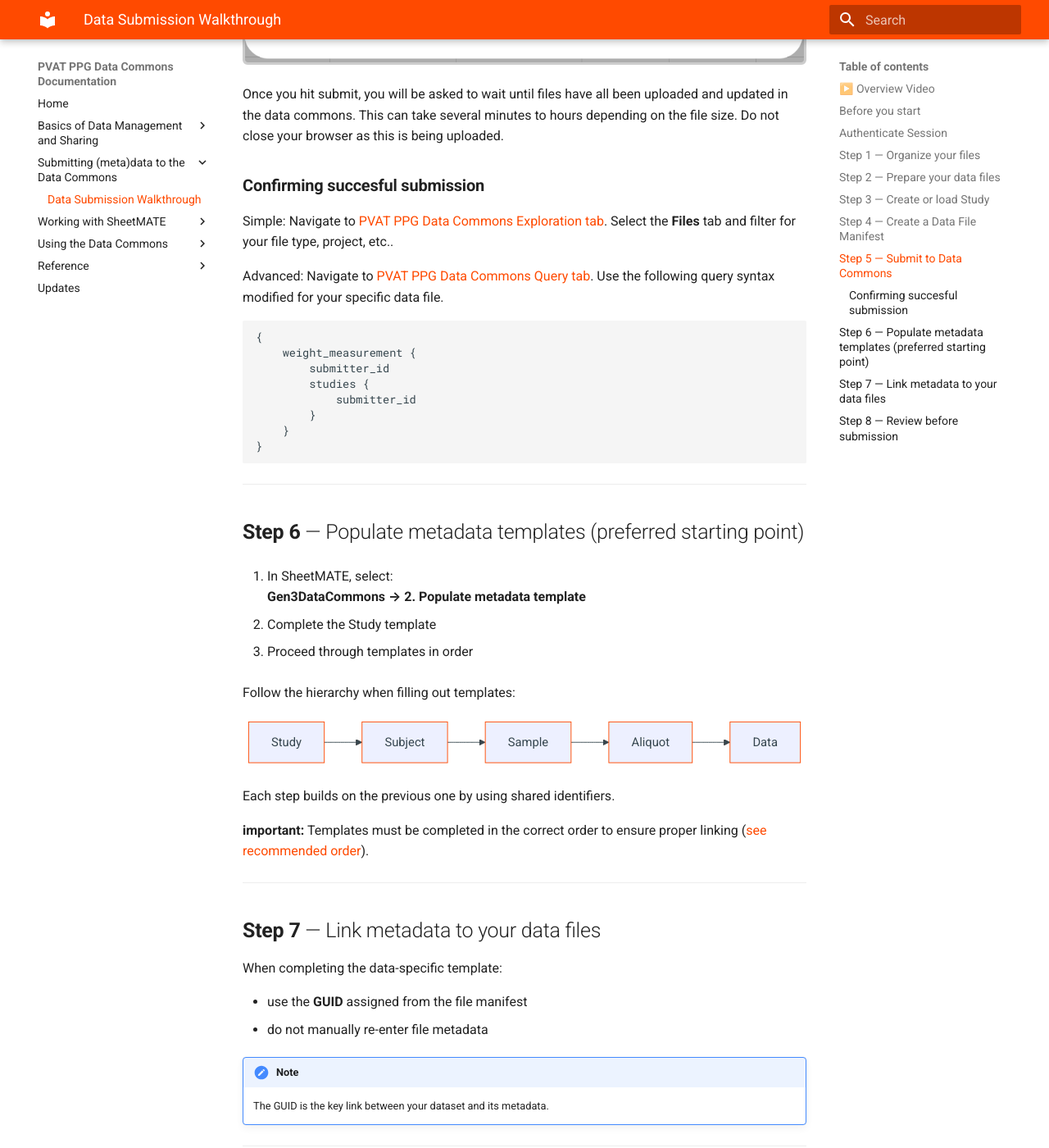
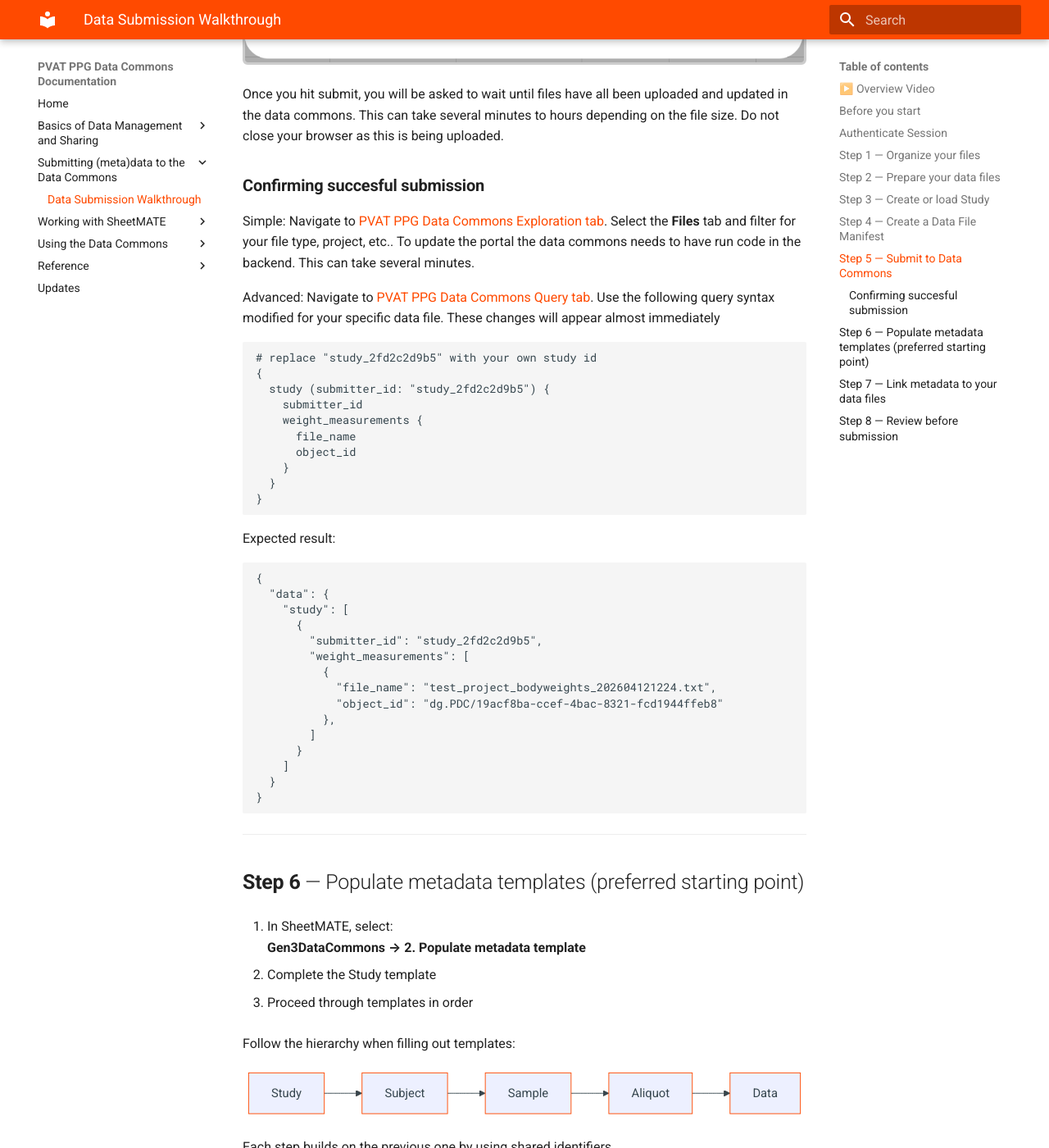
Before and after one commit to nault-research/pvatppg-commons-docs, an MkDocs documentation site: the page built from docs/getting-started/walkthrough.md, in a window 1280 px wide and 1400 px high, scrolled down 6034 px. Shown: the whole window at 82% size. Built offline with MkDocs 1.6.1 and Material for MkDocs 9.7.7, drawn with Linux system fonts in a browser that asks for light colours.

Commit message:
updated the walkthrough

````diff
--- a/docs/getting-started/walkthrough.md
+++ b/docs/getting-started/walkthrough.md
@@ -167,20 +167,42 @@ Once you hit submit, you will be asked to wait until files have all been uploade
 
 ### <b>Confirming succesful submission</b>
 
-Simple: Navigate to [PVAT PPG Data Commons Exploration tab](https://dev.pvatppgmsu.com/explorer). Select the <b>Files</b> tab and filter for your file type, project, etc..
+Simple: Navigate to [PVAT PPG Data Commons Exploration tab](https://dev.pvatppgmsu.com/explorer). Select the <b>Files</b> tab and filter for your file type, project, etc.. To update the portal the data commons needs to have run code in the backend. This can take several minutes.
 
-Advanced: Navigate to [PVAT PPG Data Commons Query tab](https://dev.pvatppgmsu.com/query). Use the following query syntax modified for your specific data file.
+Advanced: Navigate to [PVAT PPG Data Commons Query tab](https://dev.pvatppgmsu.com/query). Use the following query syntax modified for your specific data file. These changes will appear almost immediately
+
+```
+# replace "study_2fd2c2d9b5" with your own study id
+{
+  study (submitter_id: "study_2fd2c2d9b5") {
+    submitter_id
+    weight_measurements {
+      file_name
+      object_id
+    }
+  }
+}
+```
+Expected result:
 
 ```
 {
-    weight_measurement {
-        submitter_id
-        studies {
-            submitter_id
-        }
-    }
+  "data": {
+    "study": [
+      {
+        "submitter_id": "study_2fd2c2d9b5",
+        "weight_measurements": [
+          {
+            "file_name": "test_project_bodyweights_202604121224.txt",
+            "object_id": "dg.PDC/19acf8ba-ccef-4bac-8321-fcd1944ffeb8"
+          },
+        ]
+      }
+    ]
+  }
 }
 ```
+
 
 ---
 
````
